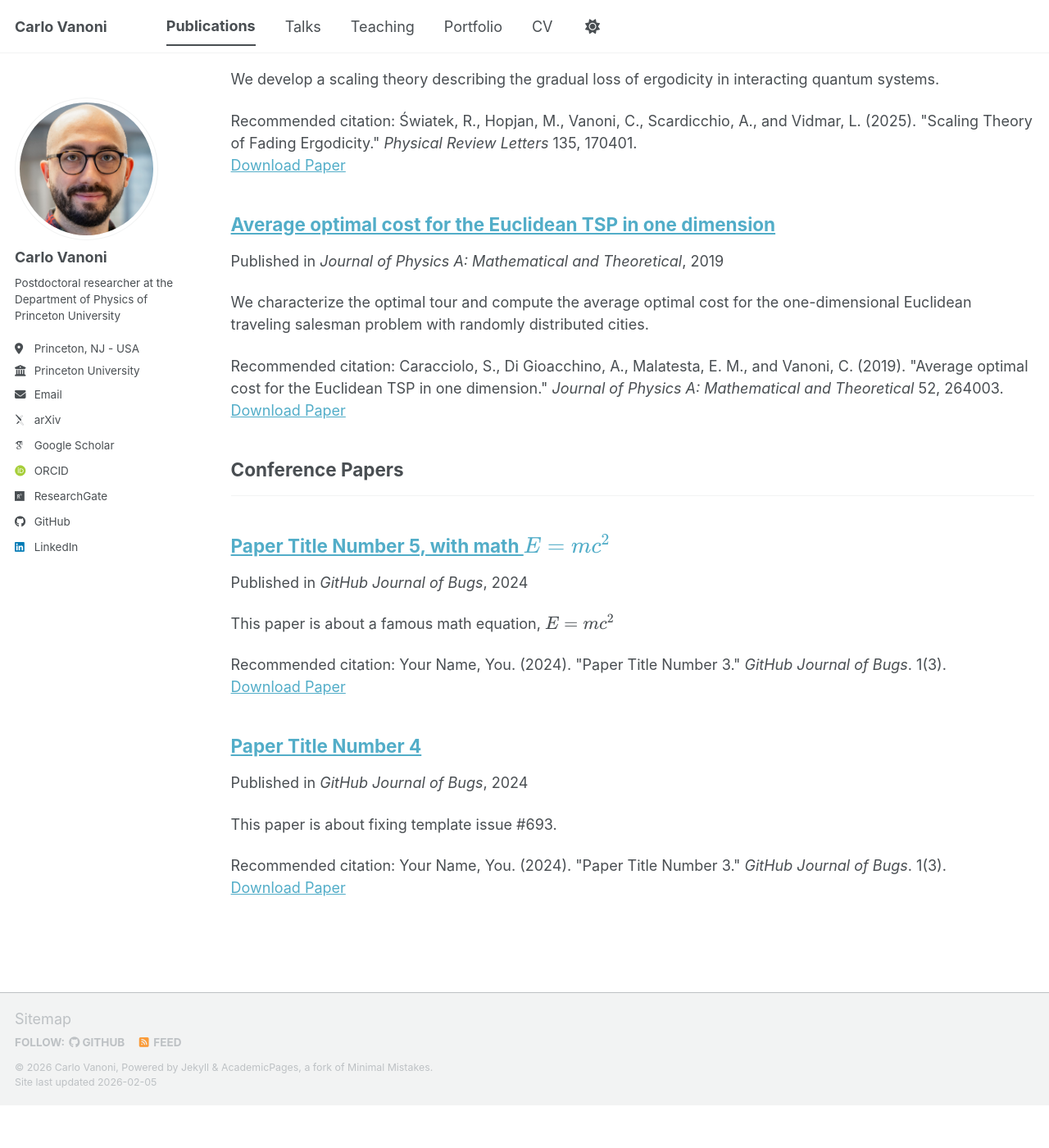
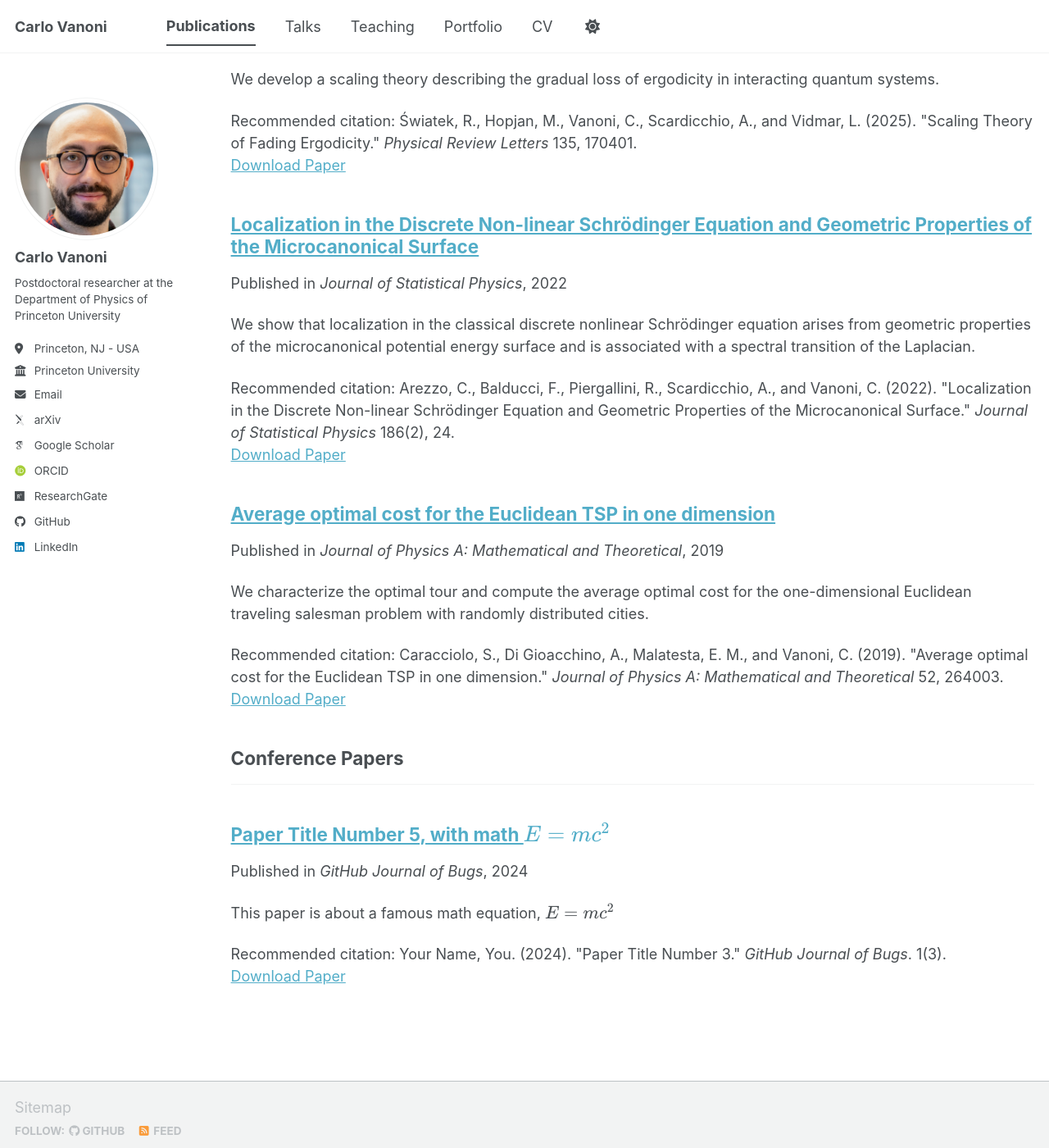
Before and after one commit to CarloVanoni/carlovanoni.github.io, a Jekyll site: the page built from _pages/publications.html, in a window 1280 px wide and 1400 px high, scrolled down 644 px. Shown: the whole window at 82% size. Built offline with Jekyll 4.4.1, drawn with Linux system fonts in a browser that asks for light colours; some web fonts are replaced; a script bundle is joined from its source files by our own code; library files that are not in the unit come from our copies; before the commit the page ends 1992 px from its top, so only the background shows below that.

Commit message:
Update 2024-02-17-paper-title-number-4.md

```diff
--- a/_publications/2024-02-17-paper-title-number-4.md
+++ b/_publications/2024-02-17-paper-title-number-4.md
@@ -1,13 +1,13 @@
 ---
-title: "Paper Title Number 4"
+title: "Localization in the Discrete Non-linear Schrödinger Equation and Geometric Properties of the Microcanonical Surface"
 collection: publications
-category: conferences
-permalink: /publication/2024-02-17-paper-title-number-4
-excerpt: 'This paper is about fixing template issue #693.'
-date: 2024-02-17
-venue: 'GitHub Journal of Bugs'
-paperurl: 'https://academicpages.github.io/files/paper3.pdf'
-citation: 'Your Name, You. (2024). &quot;Paper Title Number 3.&quot; <i>GitHub Journal of Bugs</i>. 1(3).'
+category: manuscripts
+permalink: /publication/2022-01-12-localization-dnlse-geometric-properties-microcanonical-surface
+excerpt: 'We show that localization in the classical discrete nonlinear Schrödinger equation arises from geometric properties of the microcanonical potential energy surface and is associated with a spectral transition of the Laplacian.'
+date: 2022-01-12
+venue: 'Journal of Statistical Physics'
+paperurl: 'https://doi.org/10.1007/s10955-021-02870-7'
+citation: 'Arezzo, C., Balducci, F., Piergallini, R., Scardicchio, A., and Vanoni, C. (2022). &quot;Localization in the Discrete Non-linear Schrödinger Equation and Geometric Properties of the Microcanonical Surface.&quot; <i>Journal of Statistical Physics</i> 186(2), 24.'
 ---
 
-The contents above will be part of a list of publications, if the user clicks the link for the publication than the contents of section will be rendered as a full page, allowing you to provide more information about the paper for the reader. When publications are displayed as a single page, the contents of the above "citation" field will automatically be included below this section in a smaller font.
+It is well known that, if the initial conditions have sufficiently high energy density, the dynamics of the classical Discrete Non-Linear Schrödinger Equation (DNLSE) on a lattice shows a form of breaking of ergodicity, with a finite fraction of the total charge accumulating on a few sites and residing there for times that diverge quickly in the thermodynamic limit. In this paper we show that this kind of localization can be attributed to some geometric properties of the microcanonical potential energy surface, and that it can be associated to a phase transition in the lowest eigenvalue of the Laplacian on said surface. We also show that the approximation of considering the phase space motion on the potential energy surface only, with effective decoupling of the potential and kinetic partition functions, is justified in the large connectivity limit, or fully connected model. In this model we further observe a synchronization transition, with a synchronized phase at low temperatures.
```
